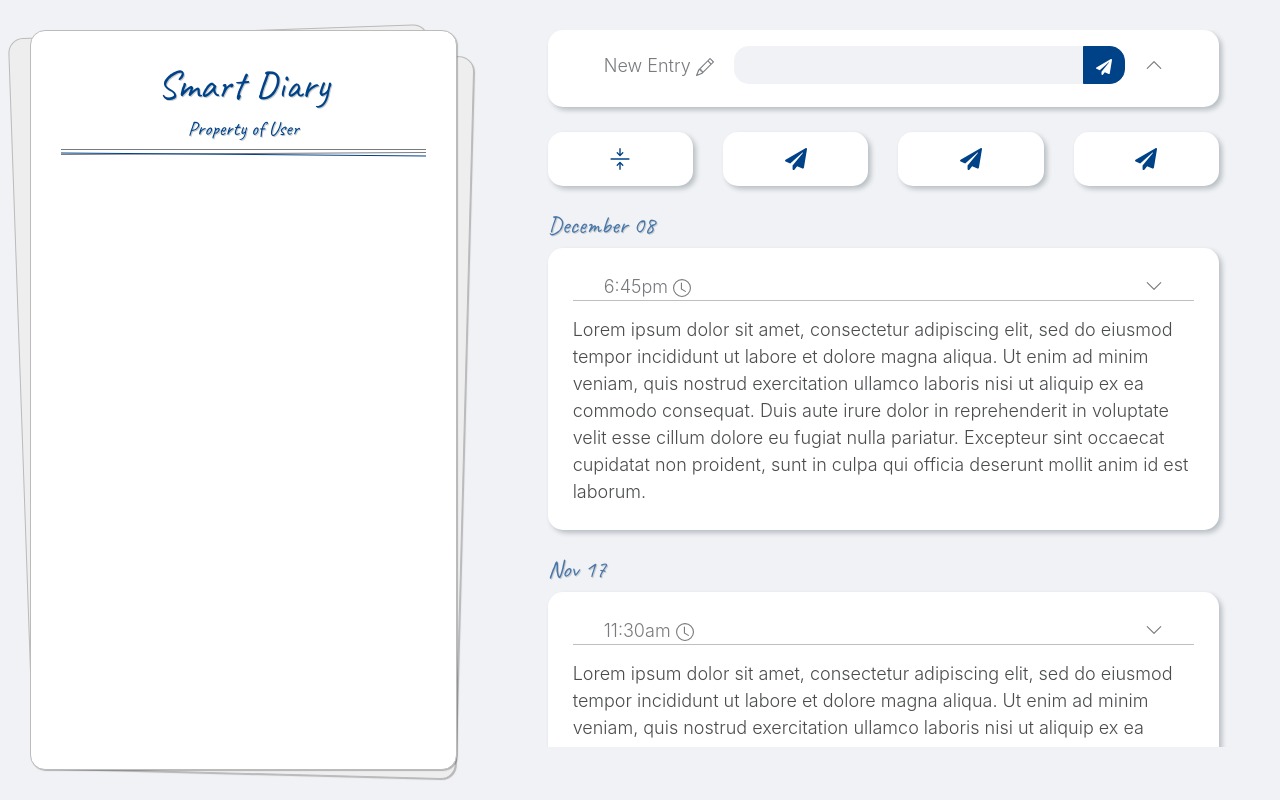
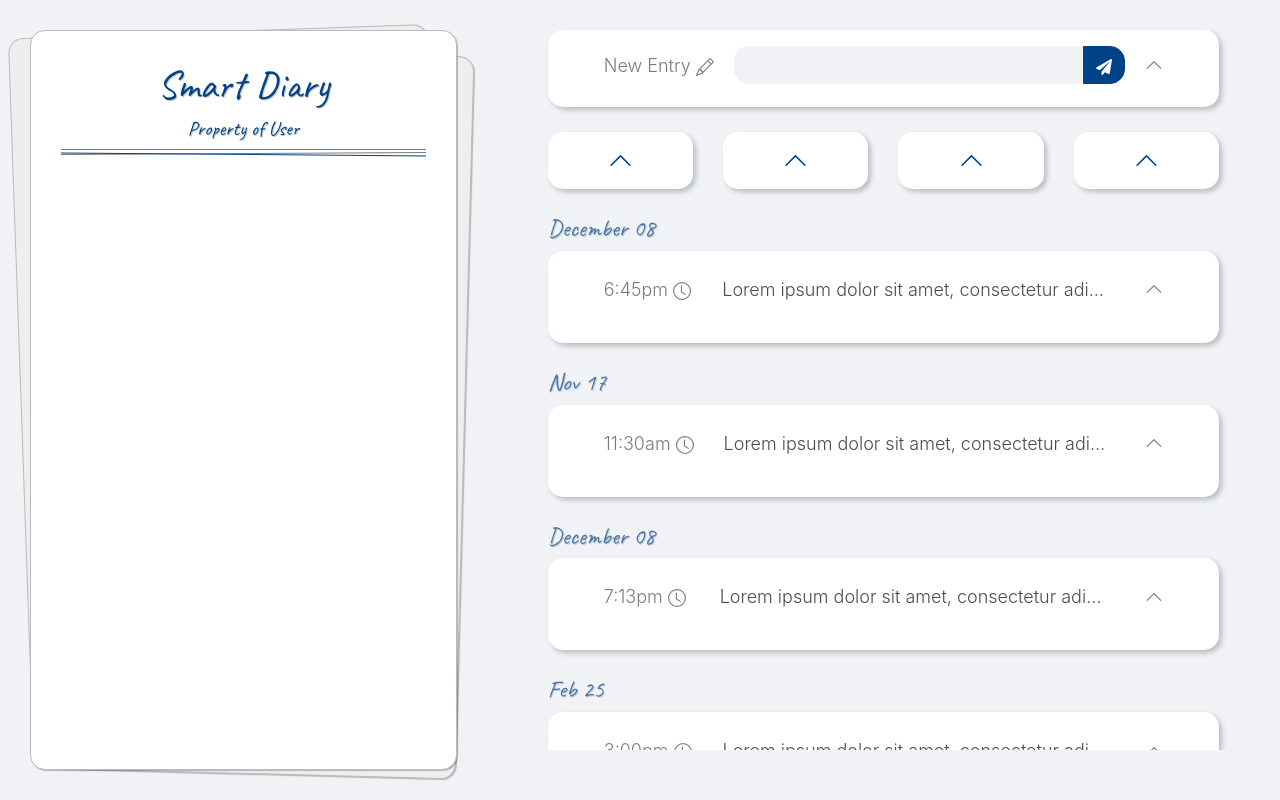
Before and after one commit to jordanmccollam/smartdiary, a React (Create React App) app: page / in a window 1280 px wide. Built offline with nearby package versions, Linux system fonts and the light colour scheme.

Commit message:
Made collapse all button

```diff
--- a/src/components/Diary/entry.js
+++ b/src/components/Diary/entry.js
@@ -15,7 +15,7 @@ const Entry = (props) => {
     const [ collapsed, setCollapsed ] = useState(true);
 
     useMemo(() => {
-        setCollapsed(old => !old);
+        setCollapsed(true);
     }, [collapseAllTrigger])
 
     return (
--- a/src/components/Diary/toolBar.js
+++ b/src/components/Diary/toolBar.js
@@ -1,32 +1,36 @@
 import React, { useState } from 'react';
-import { Container, Row, Col, Form, Button } from 'react-bootstrap';
+import { Container, Row, Col, Form, Button, OverlayTrigger, Tooltip } from 'react-bootstrap';
 import * as Diary from '../Diary';
-import { BsPencil, BsChevronUp, BsChevronDown, BsClock, BsArrowsCollapse } from 'react-icons/bs';
+import { BsPencil, BsChevronUp, BsChevronDown, BsClock, BsChevronBarExpand } from 'react-icons/bs';
 import { FaPaperPlane } from 'react-icons/fa';
 import { VscSmiley } from 'react-icons/vsc';
 import { HiOutlineDotsHorizontal } from 'react-icons/hi';
 
-const toolSize = 22;
+const toolSize = 25;
 
 const ToolBar = (props) => {
     const { setCollapseAllTrigger } = props;
 
     const tools = [
         {
-            icon: <BsArrowsCollapse size={toolSize} />,
-            action: () => setCollapseAllTrigger(old => !old)
+            icon: <BsChevronUp size={toolSize} />,
+            action: () => setCollapseAllTrigger(old => !old),
+            label: 'Collapse All'
         },
         {
-            icon: <FaPaperPlane size={toolSize} />,
-            action: () => console.log("Action")
+            icon: <BsChevronUp size={toolSize} />,
+            action: () => setCollapseAllTrigger(old => !old),
+            label: 'Collapse All'
         },
         {
-            icon: <FaPaperPlane size={toolSize} />,
-            action: () => console.log("Action")
+            icon: <BsChevronUp size={toolSize} />,
+            action: () => setCollapseAllTrigger(old => !old),
+            label: 'Collapse All'
         },
         {
-            icon: <FaPaperPlane size={toolSize} />,
-            action: () => console.log("Action")
+            icon: <BsChevronUp size={toolSize} />,
+            action: () => setCollapseAllTrigger(old => !old),
+            label: 'Collapse All'
         },
     ]
 
@@ -35,9 +39,18 @@ const ToolBar = (props) => {
             {tools.map((tool, index) => {
                 return (
                     <Col key={`tool-${index}`} >
-                        <div className="card py-3 card-btn" onClick={tool.action}>
-                            {tool.icon}
-                        </div>
+                        <OverlayTrigger
+                            placement='top'
+                            overlay={
+                                <Tooltip id={`tool-tooltip-${index}`}>
+                                    {tool.label}
+                                </Tooltip>
+                            }
+                        >
+                            <div className="card py-3 card-btn" onClick={tool.action}>
+                                {tool.icon}
+                            </div>
+                        </OverlayTrigger>
                     </Col>
                 )
             })}
--- a/src/screens/Diary/main.js
+++ b/src/screens/Diary/main.js
@@ -1,10 +1,14 @@
-import React, { useState } from 'react';
+import React, { useState, useMemo } from 'react';
 import { Container, Row, Col } from 'react-bootstrap';
 import * as Comp from '../../components';
 
 const Main = () => {
     const [ collapsed, setCollapsed ] = useState(true);
     const [ collapseAllTrigger, setCollapseAllTrigger ] = useState(false);
+
+    useMemo(() => {
+        setCollapsed(true);
+    }, [collapseAllTrigger])
 
     return (
         <Container fluid>
```
Also changed, not shown: src/styles/theme.scss (+10 -0 lines).
